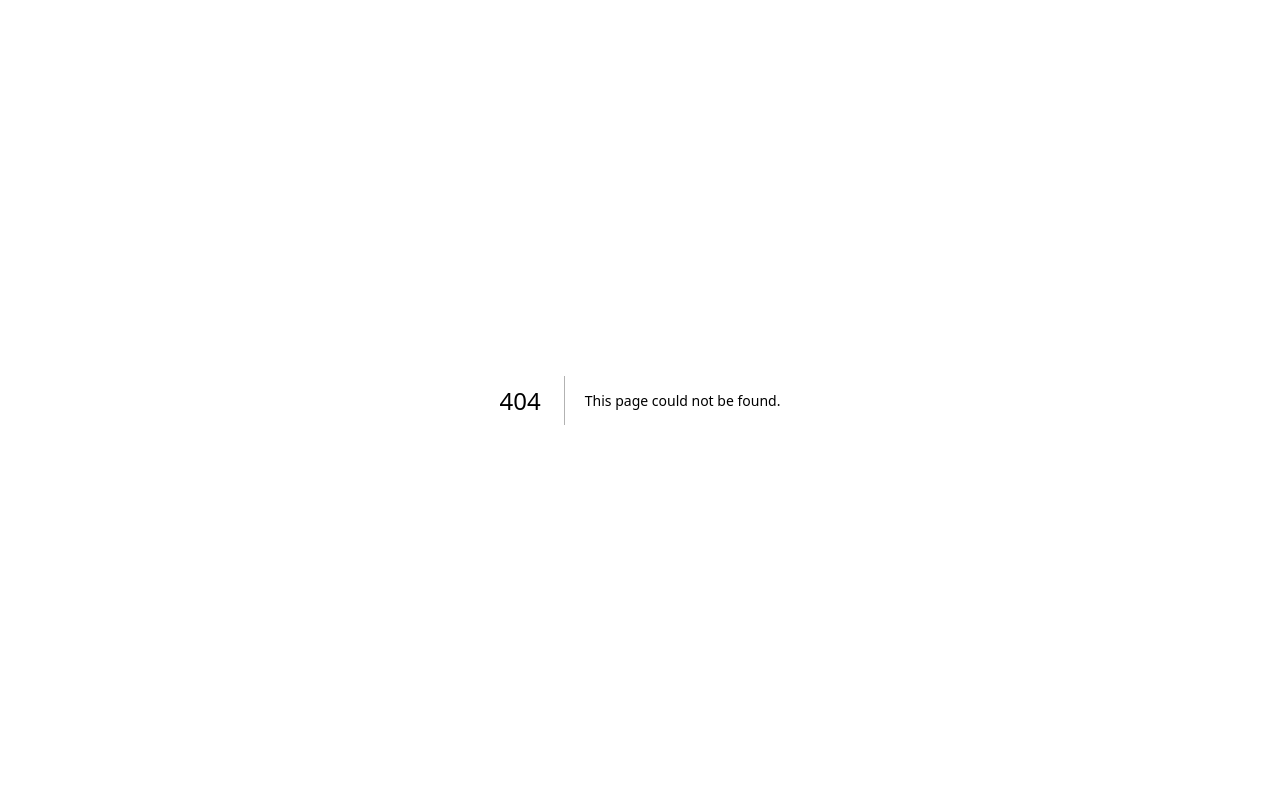
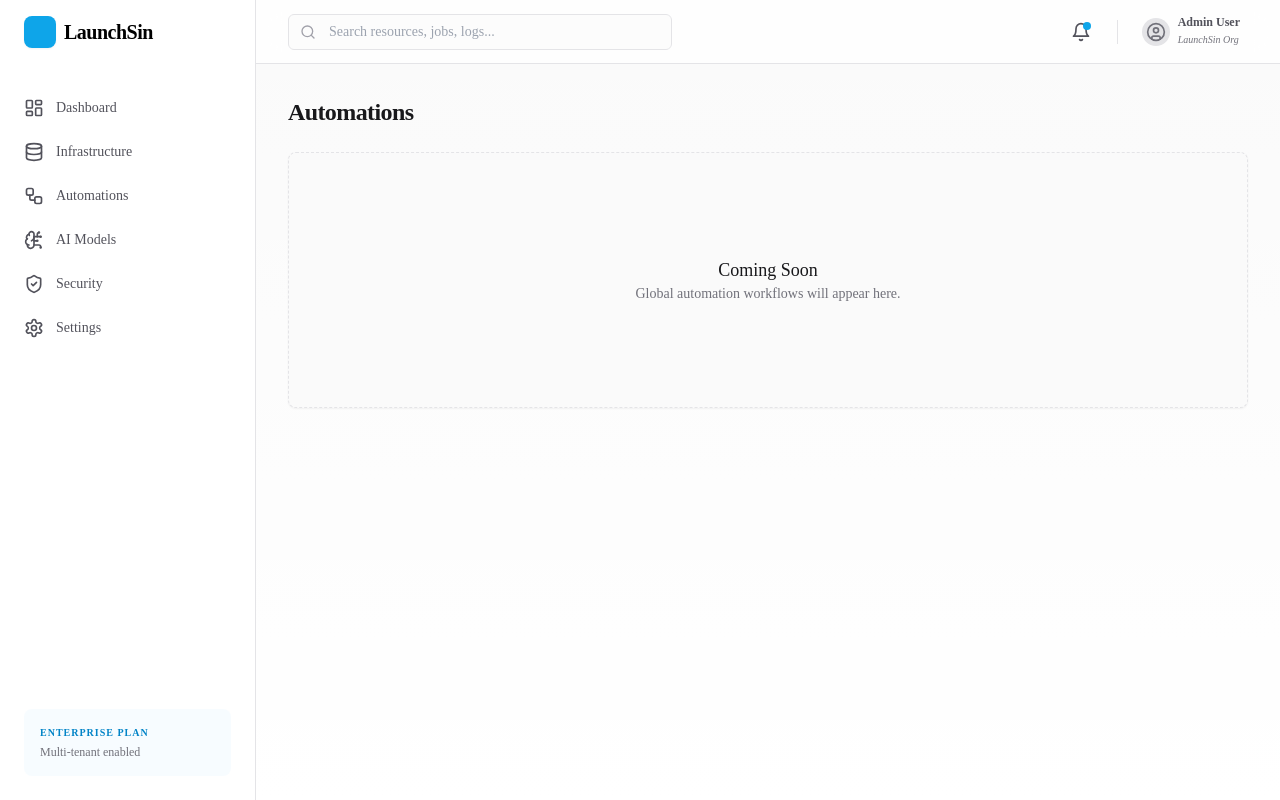
Before and after one commit to nicoolasmr/launchsin, a Next.js app in the folder client/: page /automations in a window 1280 px wide. Before the commit this address had no page. Built offline with nearby package versions, Linux system fonts and the light colour scheme.

Commit message:
fix(client): Add placeholder pages for main navigation modules to resolve 404s

```diff
--- /dev/null
+++ b/client/app/(app)/ai/page.tsx
@@ -0,0 +1,17 @@
+import { Card } from '@/design-system/atoms/Card';
+
+export default function AIModelsPage() {
+    return (
+        <div className="space-y-6">
+            <h1 className="text-2xl font-bold tracking-tight text-surface-900 dark:text-white">
+                AI Models
+            </h1>
+            <Card className="flex h-64 items-center justify-center border-dashed bg-surface-50 dark:bg-surface-900">
+                <div className="text-center">
+                    <p className="text-lg font-medium text-surface-900 dark:text-white">Coming Soon</p>
+                    <p className="text-sm text-surface-500">Manage fine-tuned models and prompts.</p>
+                </div>
+            </Card>
+        </div>
+    );
+}
--- /dev/null
+++ b/client/app/(app)/automations/page.tsx
@@ -0,0 +1,17 @@
+import { Card } from '@/design-system/atoms/Card';
+
+export default function AutomationsPage() {
+    return (
+        <div className="space-y-6">
+            <h1 className="text-2xl font-bold tracking-tight text-surface-900 dark:text-white">
+                Automations
+            </h1>
+            <Card className="flex h-64 items-center justify-center border-dashed bg-surface-50 dark:bg-surface-900">
+                <div className="text-center">
+                    <p className="text-lg font-medium text-surface-900 dark:text-white">Coming Soon</p>
+                    <p className="text-sm text-surface-500">Global automation workflows will appear here.</p>
+                </div>
+            </Card>
+        </div>
+    );
+}
--- /dev/null
+++ b/client/app/(app)/infra/page.tsx
@@ -0,0 +1,17 @@
+import { Card } from '@/design-system/atoms/Card';
+
+export default function InfrastructurePage() {
+    return (
+        <div className="space-y-6">
+            <h1 className="text-2xl font-bold tracking-tight text-surface-900 dark:text-white">
+                Infrastructure
+            </h1>
+            <Card className="flex h-64 items-center justify-center border-dashed bg-surface-50 dark:bg-surface-900">
+                <div className="text-center">
+                    <p className="text-lg font-medium text-surface-900 dark:text-white">Coming Soon</p>
+                    <p className="text-sm text-surface-500">This module is part of Sprint 1.4+ roadmap.</p>
+                </div>
+            </Card>
+        </div>
+    );
+}
--- /dev/null
+++ b/client/app/(app)/security/page.tsx
@@ -0,0 +1,17 @@
+import { Card } from '@/design-system/atoms/Card';
+
+export default function SecurityPage() {
+    return (
+        <div className="space-y-6">
+            <h1 className="text-2xl font-bold tracking-tight text-surface-900 dark:text-white">
+                Security Gate
+            </h1>
+            <Card className="flex h-64 items-center justify-center border-dashed bg-surface-50 dark:bg-surface-900">
+                <div className="text-center">
+                    <p className="text-lg font-medium text-surface-900 dark:text-white">Coming Soon</p>
+                    <p className="text-sm text-surface-500">Audit logs and RBAC policies.</p>
+                </div>
+            </Card>
+        </div>
+    );
+}
--- /dev/null
+++ b/client/app/(app)/settings/page.tsx
@@ -0,0 +1,17 @@
+import { Card } from '@/design-system/atoms/Card';
+
+export default function SettingsPage() {
+    return (
+        <div className="space-y-6">
+            <h1 className="text-2xl font-bold tracking-tight text-surface-900 dark:text-white">
+                Global Settings
+            </h1>
+            <Card className="flex h-64 items-center justify-center border-dashed bg-surface-50 dark:bg-surface-900">
+                <div className="text-center">
+                    <p className="text-lg font-medium text-surface-900 dark:text-white">Coming Soon</p>
+                    <p className="text-sm text-surface-500">Global configurations.</p>
+                </div>
+            </Card>
+        </div>
+    );
+}
```
